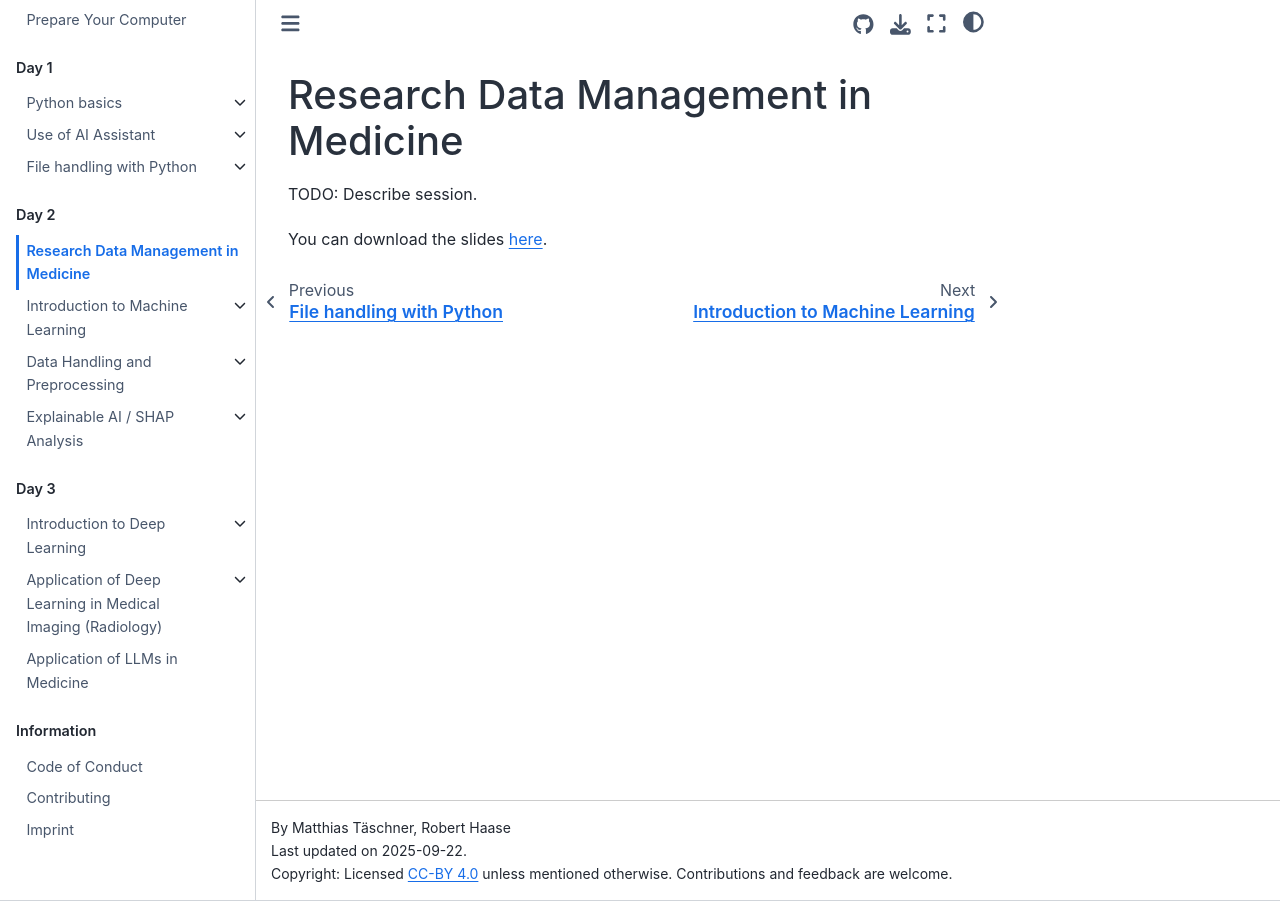
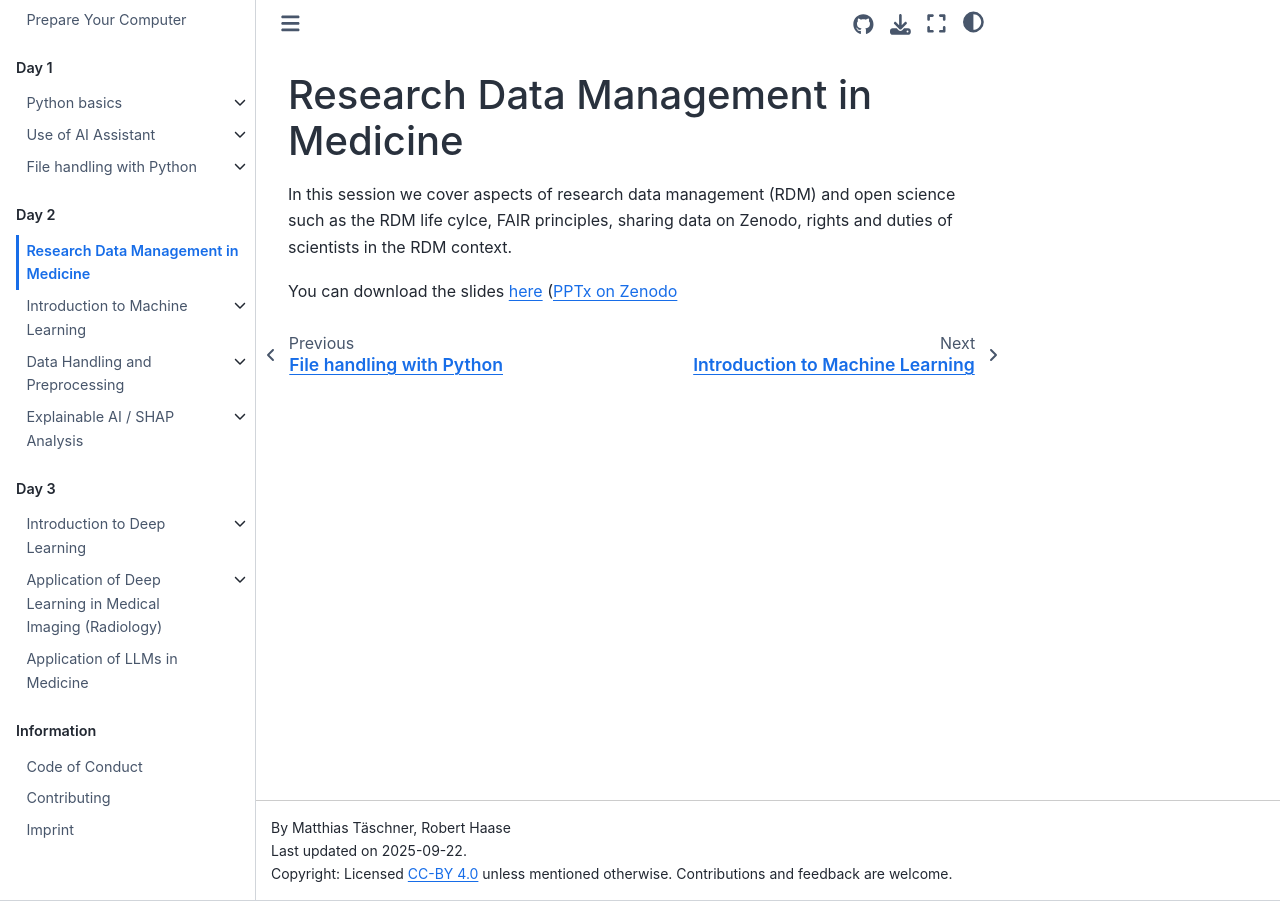
Before and after one commit to ScaDS/ai4medicine-2025, a Jupyter Book: the page built from day2.1_rdm_medicine/readme.md, in a window 1280 px wide. Built offline with Jupyter Book 1.0.4 settings and Sphinx 7.4.7 and the Sphinx Book theme 1.1.4, drawn with Linux system fonts in a browser that asks for light colours; pages that are not in the unit, such as notebooks, are missing from menus.

Commit message:
added slides and links to slides

```diff
--- a/day2.1_rdm_medicine/readme.md
+++ b/day2.1_rdm_medicine/readme.md
@@ -1,5 +1,5 @@
 # Research Data Management in Medicine
 
-TODO: Describe session.
+In this session we cover aspects of research data management (RDM) and open science such as the RDM life cylce, FAIR principles, sharing data on Zenodo, rights and duties of scientists in the RDM context.
 
-You can download the slides [here]().
+You can download the slides [here](./RDM.pdf) ([PPTx on Zenodo](https://doi.org/10.5281/zenodo.17174206)
```
Also changed, not shown: day2.4_explainability/readme.md (+1 -1 lines), 2 other files.
